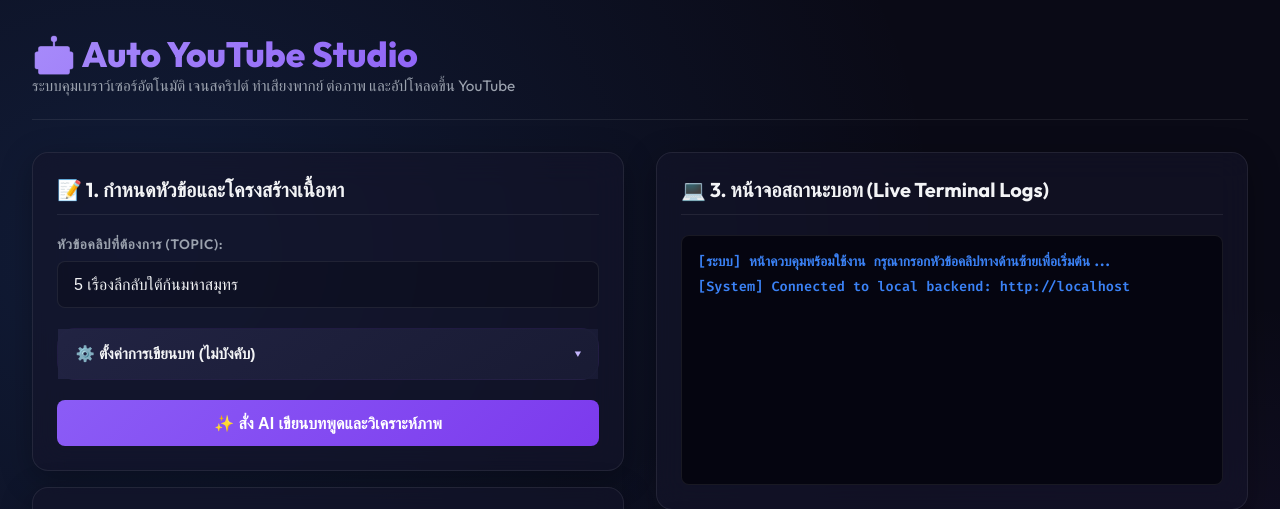
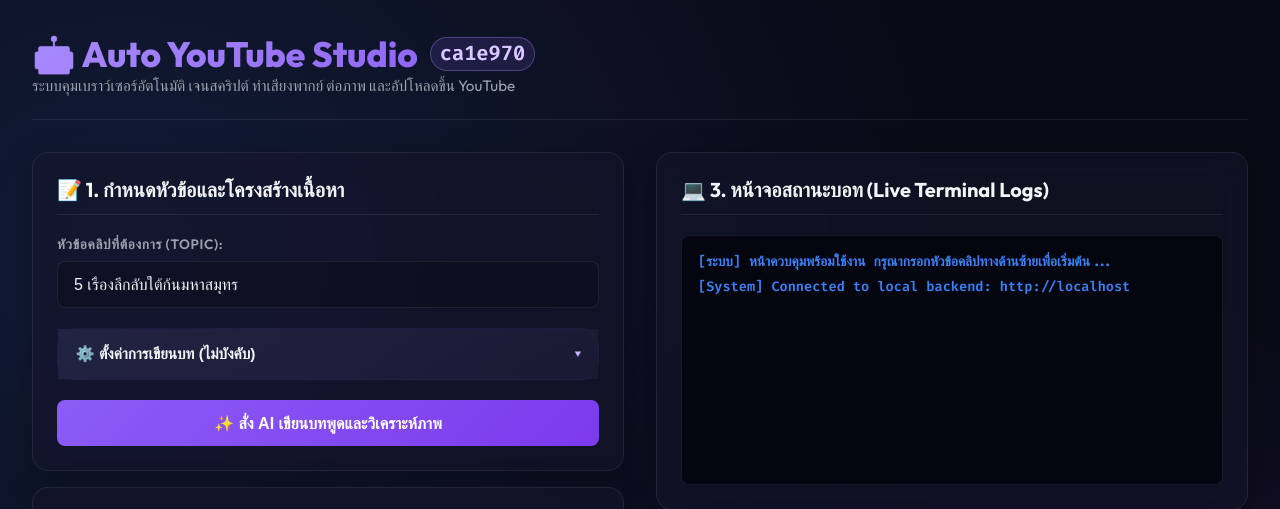
Before and after one commit to ballaaaa6/auto-youtube, a plain HTML site: page frontend/index.html in a window 1280 px wide. Shown: the top 509 px of the page. Drawn offline with Linux system fonts and the light colour scheme.

Commit message:
chore: show commit hash in studio header

```diff
--- a/frontend/index.html
+++ b/frontend/index.html
@@ -15,7 +15,7 @@
   <div class="container">
     <header>
       <div>
-        <h1 id="main-title">🤖 Auto YouTube Studio</h1>
+        <h1 id="main-title">🤖 Auto YouTube Studio <span class="commit-badge">ca1e970</span></h1>
         <p class="subtitle">ระบบคุมเบราว์เซอร์อัตโนมัติ เจนสคริปต์ ทำเสียงพากย์ ต่อภาพ และอัปโหลดขึ้น YouTube</p>
       </div>
     </header>
--- a/frontend/style.css
+++ b/frontend/style.css
@@ -53,6 +53,19 @@ h1 {
   display: flex;
   align-items: center;
   gap: 0.75rem;
+}
+
+.commit-badge {
+  font-family: 'Fira Code', monospace;
+  font-size: 0.58em;
+  font-weight: 600;
+  line-height: 1;
+  padding: 0.35rem 0.55rem;
+  border: 1px solid rgba(167, 139, 250, 0.35);
+  border-radius: 999px;
+  background: rgba(139, 92, 246, 0.14);
+  color: #d8ccff;
+  -webkit-text-fill-color: #d8ccff;
 }
 
 .subtitle {
```
